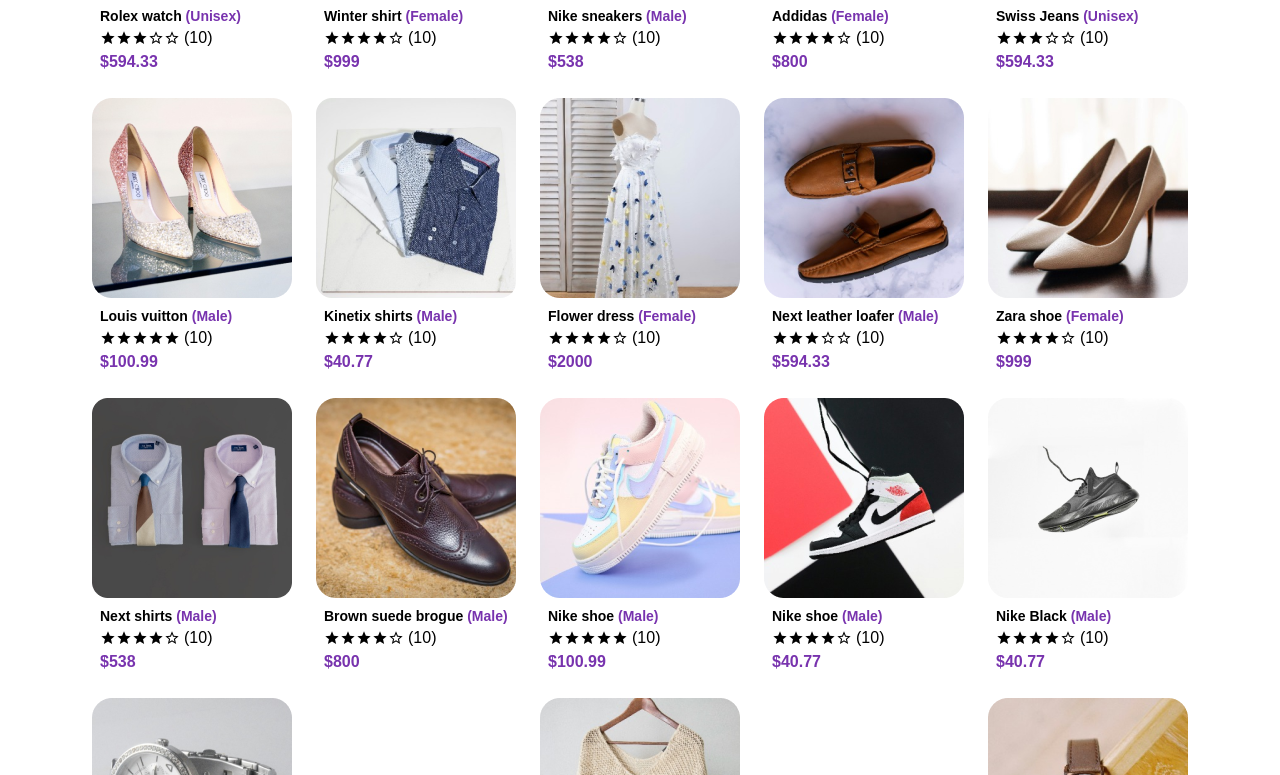
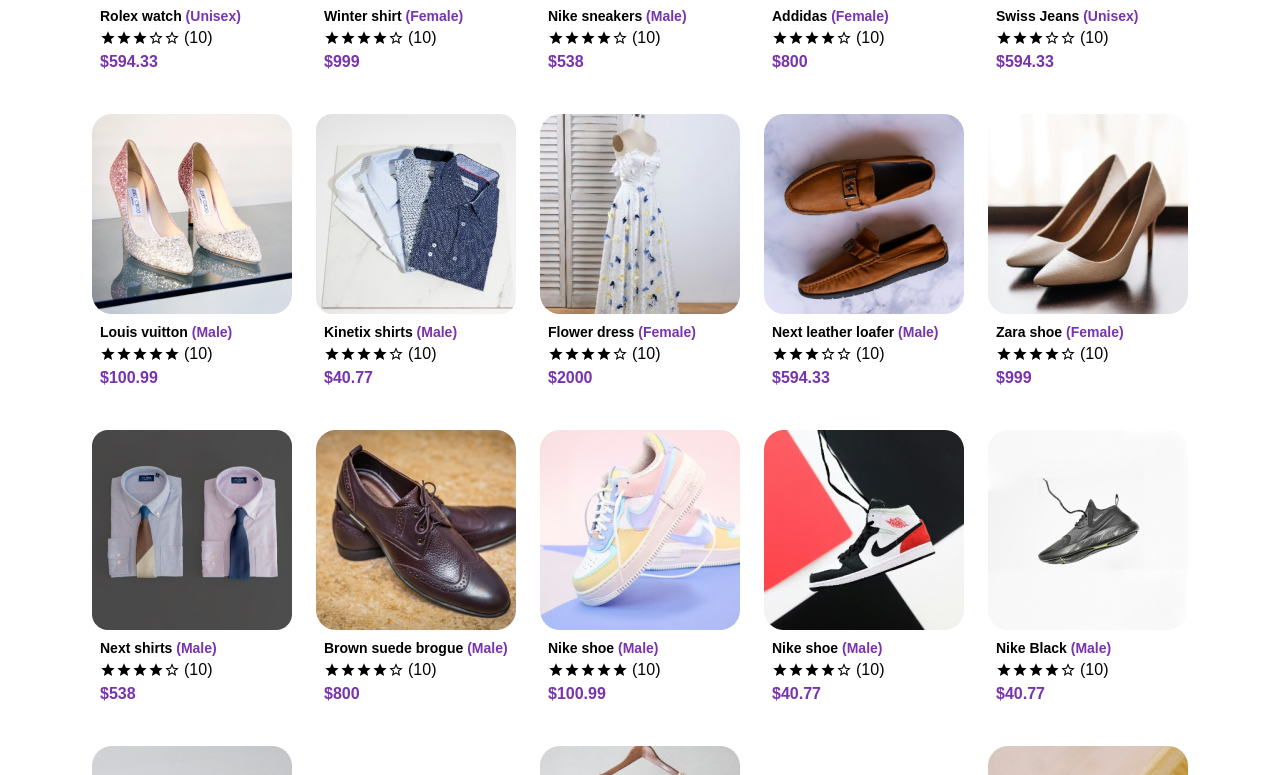
Before and after one commit to SandyAbasman/picknbuy, a Next.js app: page / in a window 1280 px wide. Shown: the part 1005-1780 px from the top of the page. Built offline with nearby package versions, Linux system fonts and the light colour scheme.

Commit message:
final touches

```diff
--- a/src/components/Item.js
+++ b/src/components/Item.js
@@ -3,12 +3,9 @@
 
 function Item({ item }) {
   return (
-    <a
-      href="/productView"
-      className=" max:w-40  md:max-w-auto p-2 block md:p-0   md:w-auto"
-    >
+    <a href="/productView" className=" w-36 mb-4 block   md:w-auto">
       <img
-        className="mb-2   hover:opacity-50 "
+        className="mb-2  hover:opacity-50 "
         src={item.productImg}
         alt={item.productName}
       />
```
